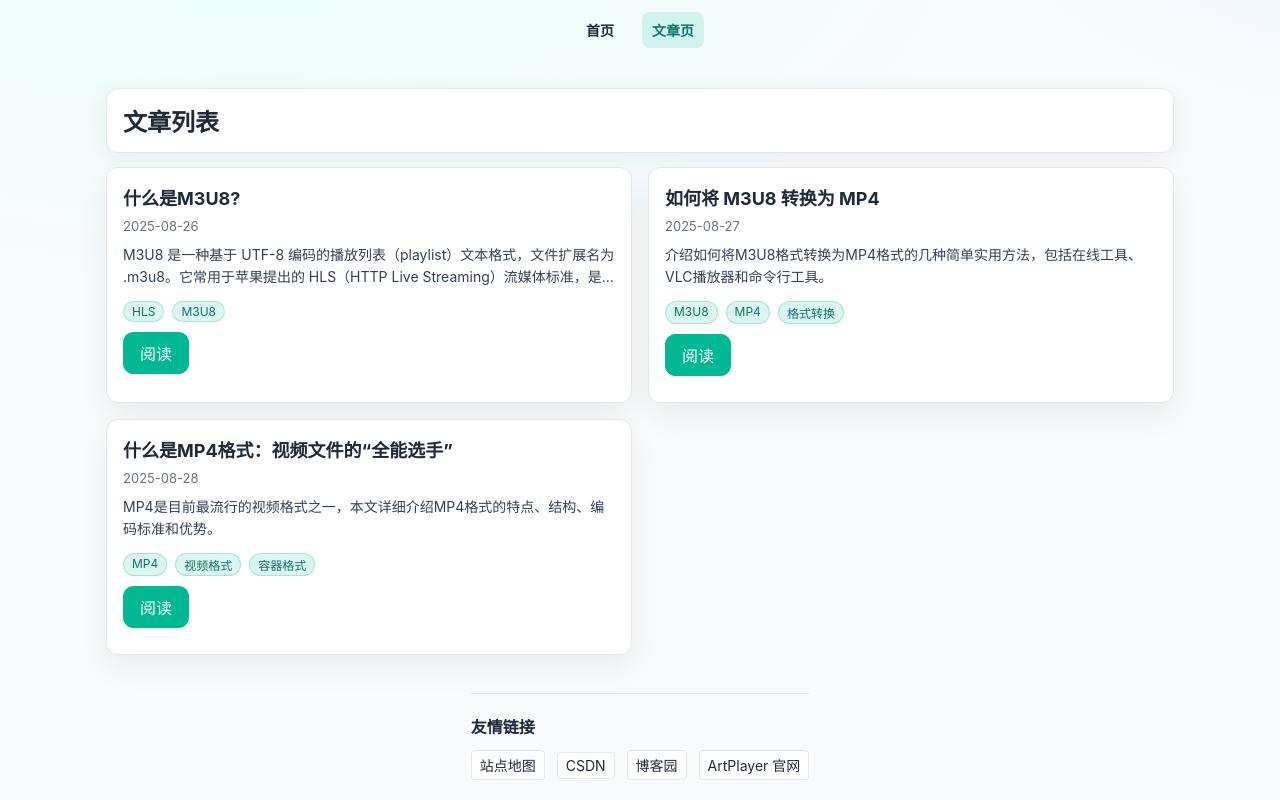
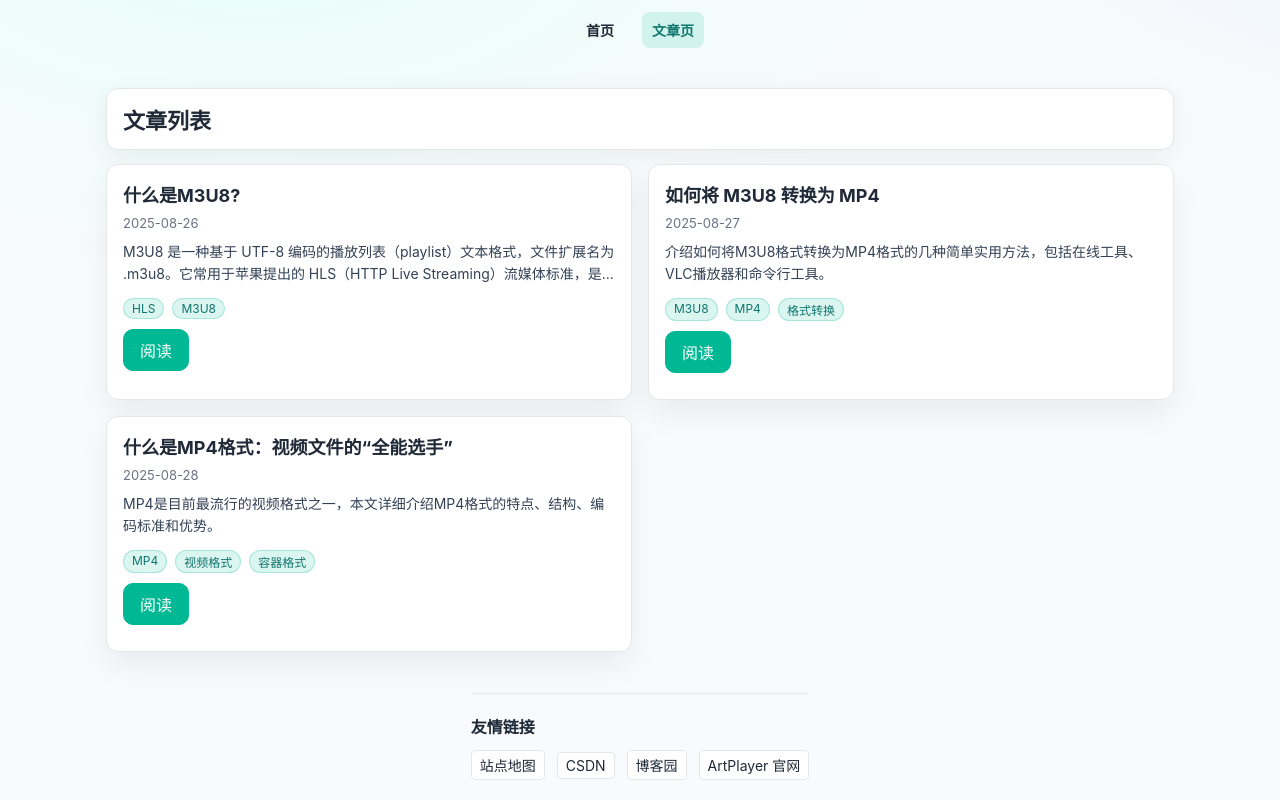
Before and after one commit to d1282397059/m3u8, a plain HTML site: page docs.html in a window 1280 px wide. Drawn offline with Linux system fonts and the light colour scheme.

Commit message:
refactor: html添加h1

```diff
--- a/docs.html
+++ b/docs.html
@@ -20,7 +20,7 @@
     <div class="shell">
         <div class="header">
             <div>
-                <h2 style="margin:0">文章列表</h2>
+                <h1 style="margin:0;font-size: 22px;">文章列表</h1>
             </div>
         </div>
 
```
Also changed, not shown: index.html (+3 -2 lines).
